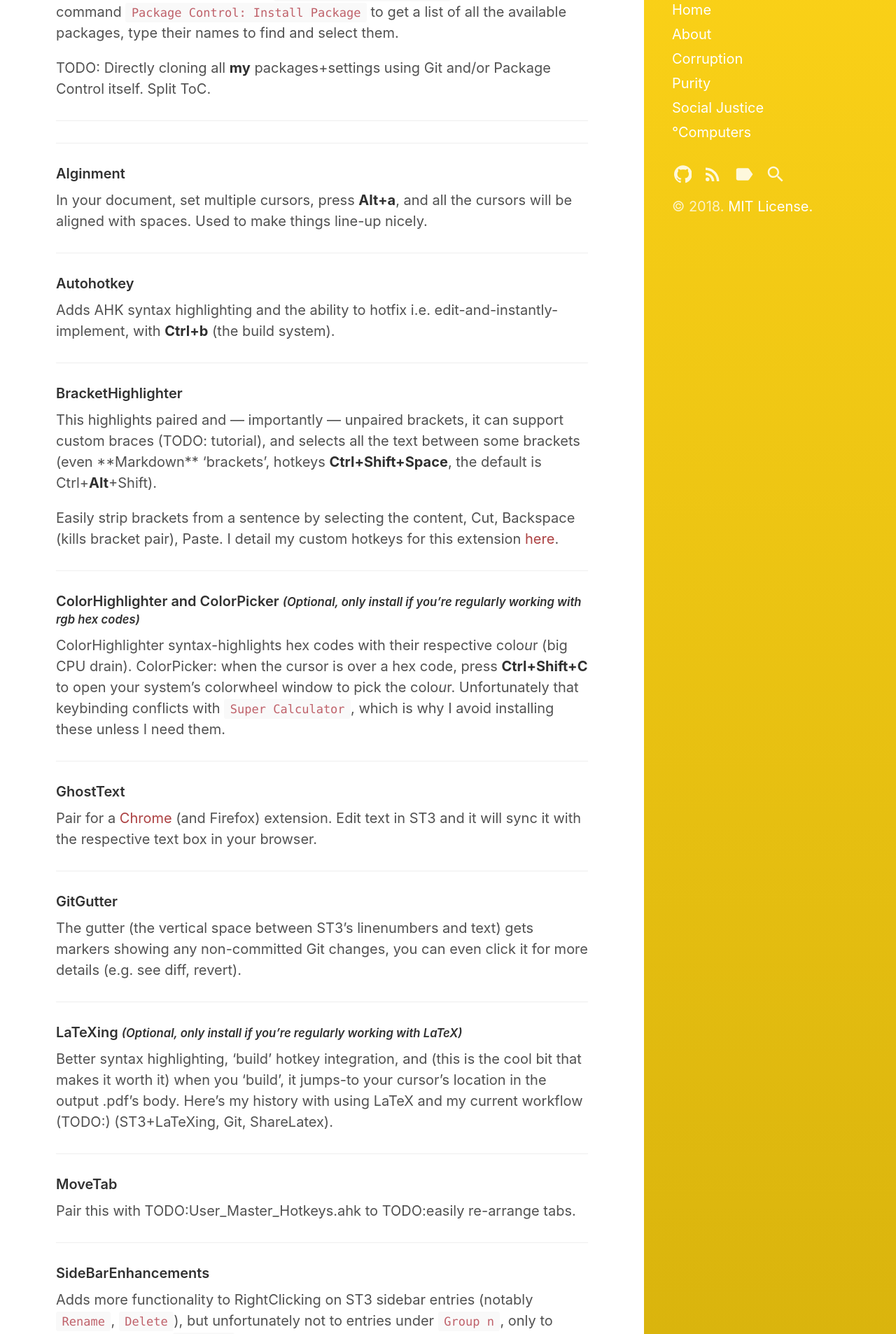
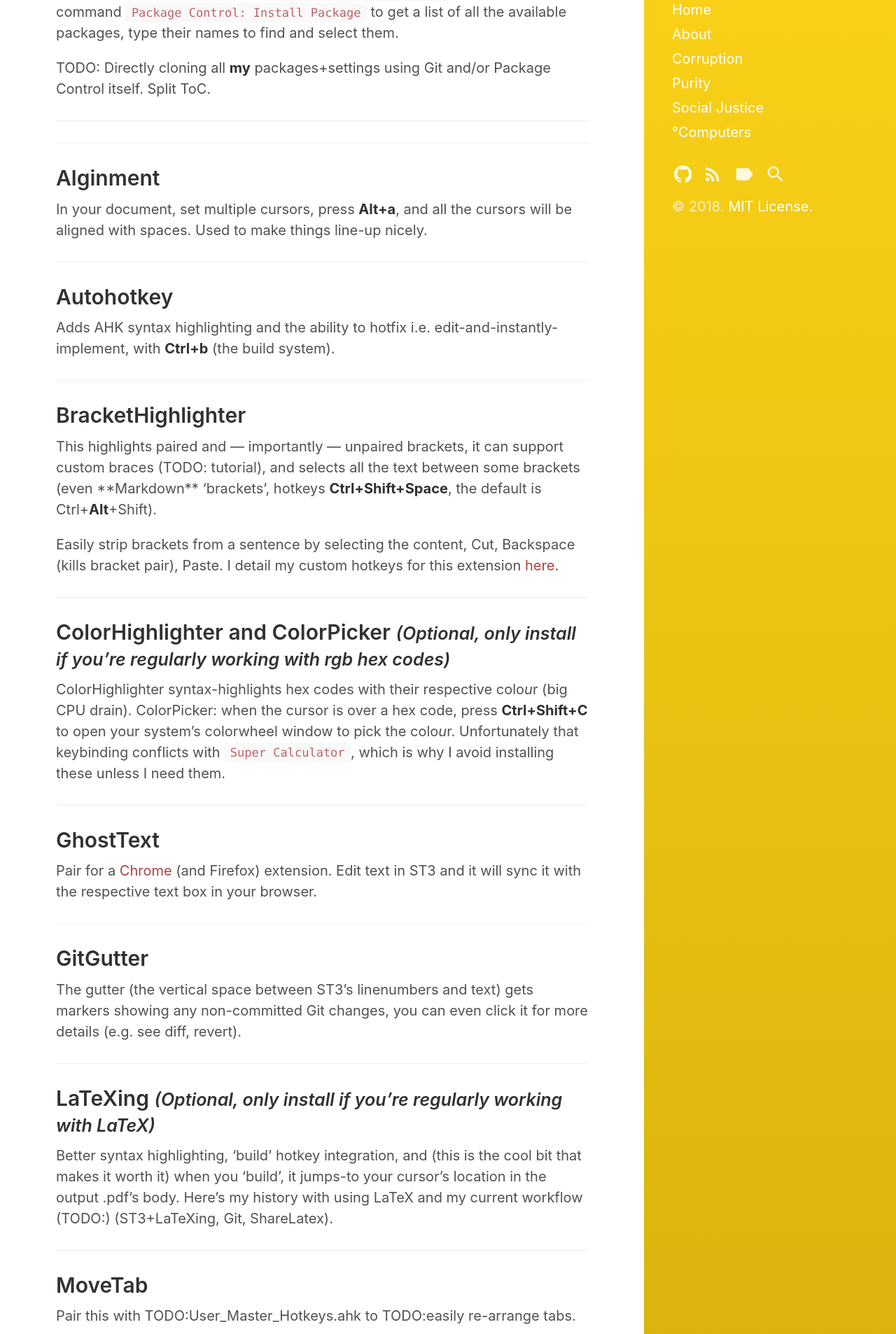
Before and after one commit to VanitasVanitatum/VanitasVanitatum.github.io, a Jekyll site: the page built from _posts/2018-03-25-sublime-text-3-best-packages.md, in a window 1280 px wide. Shown: the part 348-2254 px from the top of the page at 70% size. Built offline with Jekyll 4.4.1, drawn with Linux system fonts in a browser that asks for light colours.

Commit message:
headings

````diff
--- a/_posts/2018-03-25-sublime-text-3-best-packages.md
+++ b/_posts/2018-03-25-sublime-text-3-best-packages.md
@@ -19,54 +19,45 @@ TODO: Directly cloning all **my** packages+settings using Git and/or Package Con
 ___
 
 ___
-
-#### Alginment
+## Alginment
 In your document, set multiple cursors, press **Alt+a**, and all the cursors will be aligned with spaces. Used to make things line-up nicely.
 
 ___
-#### Autohotkey
+## Autohotkey
 Adds AHK syntax highlighting and the ability to hotfix i.e. edit-and-instantly-implement, with **Ctrl+b** (the build system).
 
 ___
-
-#### BracketHighlighter
+## BracketHighlighter
 This highlights paired and — importantly — unpaired brackets, it can support custom braces (TODO: tutorial), and selects all the text between some brackets (even \*\*Markdown\*\* 'brackets', hotkeys **Ctrl+Shift+Space**, the default is Ctrl+**Alt**+Shift).
 
 Easily strip brackets from a sentence by selecting the content, Cut, Backspace (kills bracket pair), Paste. I detail my custom hotkeys for this extension <a href="{{ site.baseurl }}/%C2%B0computers/2018/03/25/sublime-text-3-best-hotkeys.html">here</a>.
 
 ___
-
-#### ColorHighlighter and ColorPicker <small><em>(Optional, only install if you're regularly working with rgb hex codes)</em></small>
+## ColorHighlighter and ColorPicker <small><em>(Optional, only install if you're regularly working with rgb hex codes)</em></small>
 ColorHighlighter syntax-highlights hex codes with their respective colo*u*r (big CPU drain). ColorPicker: when the cursor is over a hex code, press **Ctrl+Shift+C** to open your system's colorwheel window to pick the colo*u*r. Unfortunately that keybinding conflicts with `Super Calculator`, which is why I avoid installing these unless I need them.
 
 ___
-
-#### GhostText
+## GhostText
 Pair for a [Chrome](https://chrome.google.com/webstore/detail/ghosttext/godiecgffnchndlihlpaajjcplehddca) (and Firefox) extension. Edit text in ST3 and it will sync it with the respective text box in your browser.
 
 ___
-
-#### GitGutter
+## GitGutter
 The gutter (the vertical space between ST3's linenumbers and text) gets markers showing any non-committed Git changes, you can even click it for more details (e.g. see diff, revert).
 
 ___
-
-#### LaTeXing <small><em>(Optional, only install if you're regularly working with LaTeX)</em></small>
+## LaTeXing <small><em>(Optional, only install if you're regularly working with LaTeX)</em></small>
 Better syntax highlighting, 'build' hotkey integration, and (this is the cool bit that makes it worth it) when you 'build', it jumps-to your cursor's location in the output .pdf's body. Here's my history with using LaTeX and my current workflow (TODO:) (ST3+LaTeXing, Git, ShareLatex).
 
 ___
-
-#### MoveTab
+## MoveTab
 Pair this with TODO:User_Master_Hotkeys.ahk to TODO:easily re-arrange tabs.
 
 ___
-
-#### SideBarEnhancements
+## SideBarEnhancements
 Adds more functionality to RightClicking on ST3 sidebar entries (notably `Rename`, `Delete`), but unfortunately not to entries under `Group n`, only to entries under the `Folders` section (specified in your TODO:Sublime Project settings file).
 
 ___
-
-#### SublimeBookmarks
+## SublimeBookmarks
 Drop a mark somewhere you want to skip back to, travel the whole wide world, and as soon as you press **F2** you'll be back to where you were. Works great on long documents, where you can skim ahead and quickly return where you left-off. Pressing **F2** multiple times will cycle through all of your bookmarks. Marks like this can also be made in Chrome, using the Vimium++ extension which I cover <a href="{{ site.baseurl }}/%C2%B0computers/2018/03/30/chrome-extension-vimium++.html#Page">here</a>.
 
 **F2** is not the default, it's what I use (because TODO:F-keys are awesome), implemented with the following hotkey code (also check out my bigger <a href="{{ site.baseurl }}/%C2%B0computers/2018/03/25/sublime-text-3-best-hotkeys.html">guide to ST3 hotkeys</a>):
@@ -79,13 +70,11 @@ Drop a mark somewhere you want to skip back to, travel the whole wide world, and
 ```
 
 ___
-
-#### SublimeGit
+## SublimeGit
 Input Git commands from the ST3 command palette, which spares you from needing to use your system's terminal. TODO: Takes a bit of setting-up for Windows or SSH though.
 
 ___
-
-#### Super Calculator
+## Super Calculator
 Perform inline arithmetic (\+ \- \* \/ sqrt() ) by highlighting the string(s) and pressing **Alt+C**. Strings with spaces need to be highlighted, but for simple strings with no spaces, simply place the cursor adjacent to any of the characters and hit **Alt+C** an extra time to select the expression (before executing the command).
 Answers to basic arithmetic calculations will drop-down as a suggested result from typing in Chrome's address bar, but this package is better by letting you use multiple cursors, letting you select the results (**Ctrl+d**), and letting you preserve the input and the result (duplicate the string and only perform the calculation on the duplicate expression).
 
````
